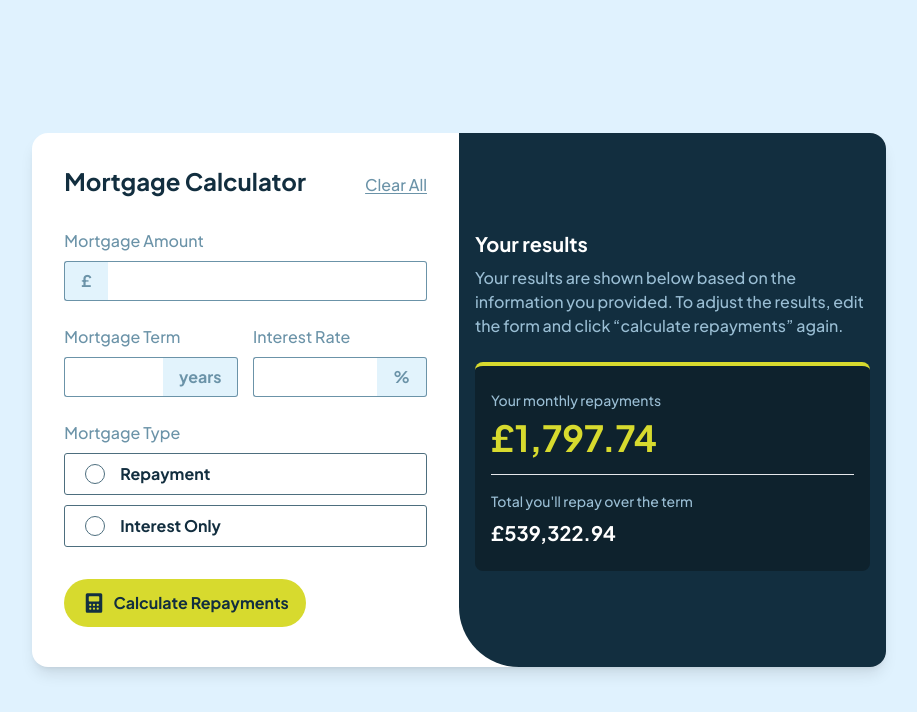
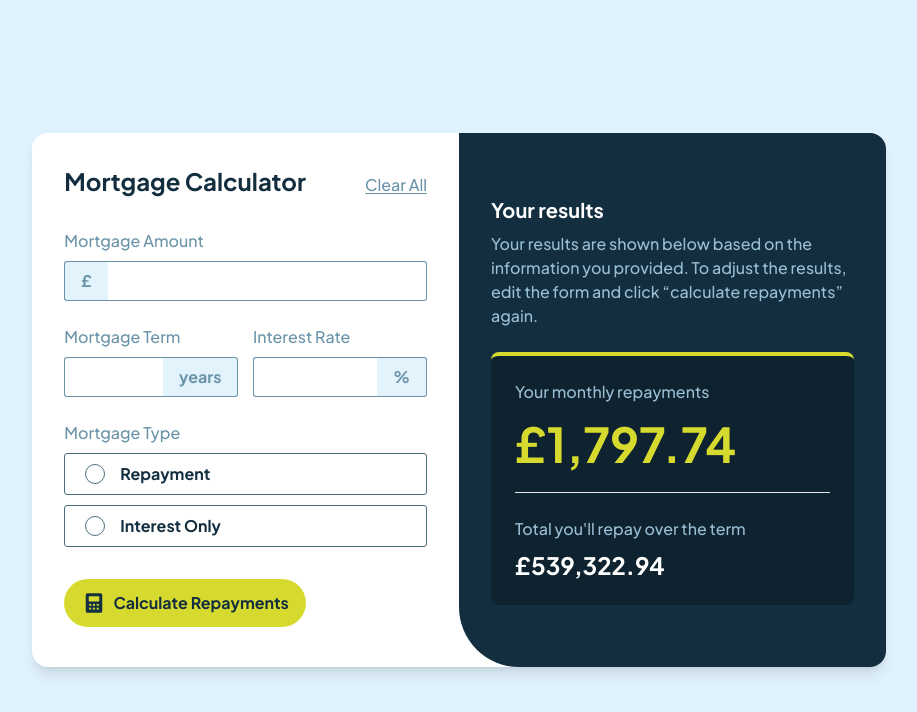
Before and after one commit to Abaljerind/mortgage-repayment-calculator, a website: page index.html in a window 1280 px wide. Shown: the whole page, without its empty margins (181-1098 px from the left). Drawn offline with Linux system fonts and the light colour scheme.

Commit message:
add style for payment results in tablet

```diff
--- a/index.html
+++ b/index.html
@@ -198,7 +198,7 @@
             </p>
           </div>
         </div>
-        <div class="mb-1 mt-1">
+        <div class="mb-1 mt-1 sm:px-4 sm:py-6">
           <div class="mb-4">
             <h3 class="mb-2 text-xl font-bold text-white">Your results</h3>
             <p class="text-base text-neutral-slate-300">
@@ -208,22 +208,32 @@
             </p>
           </div>
           <div
-            class="mt-6 rounded-lg border-t-4 border-lime bg-[#0d1d25]/70 px-4 py-6"
+            class="mt-6 rounded-lg border-t-4 border-lime bg-[#0d1d25]/70 px-4 py-6 sm:bg-[#0d1d25]/60 sm:p-6"
           >
             <div class="">
-              <p class="mb-2 text-sm text-neutral-slate-300">
+              <p
+                class="mb-2 text-sm text-neutral-slate-300 sm:mb-4 sm:text-base"
+              >
                 Your monthly repayments
               </p>
-              <p class="text-4xl font-bold text-lime" id="monthly-repayments">
+              <p
+                class="text-4xl font-bold text-lime sm:text-5xl"
+                id="monthly-repayments"
+              >
                 &#163;1,797.74
               </p>
-              <hr class="mt-4 bg-neutral-slate-900" />
+              <hr class="mt-4 bg-neutral-slate-900 sm:mt-6" />
             </div>
             <div class="">
-              <p class="mb-2 mt-4 text-sm text-neutral-slate-300">
+              <p
+                class="mb-2 mt-4 text-sm text-neutral-slate-300 sm:mt-6 sm:text-base"
+              >
                 Total you'll repay over the term
               </p>
-              <p class="text-xl font-bold text-white" id="total-repay">
+              <p
+                class="text-xl font-bold text-white sm:text-2xl"
+                id="total-repay"
+              >
                 &#163;539,322.94
               </p>
             </div>
```
Also changed, not shown: src/css/output.css.
